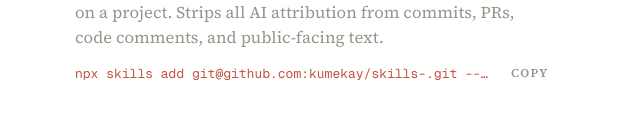
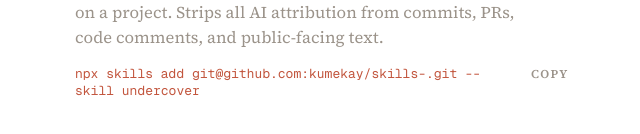
Before and after one commit to kumekay/skills-registry-, a website: page public/index.html in a window 1280 px wide. Shown: the part 410-544 px from the top of the page, without its empty margins (257-897 px from the left). Drawn offline with nearby package versions, Linux system fonts and the light colour scheme.

Commit message:
Wrap install commands instead of truncating with ellipsis

```diff
--- a/public/index.html
+++ b/public/index.html
@@ -111,7 +111,7 @@
 
     .install {
       display: flex;
-      align-items: center;
+      align-items: baseline;
       gap: 16px;
     }
 
@@ -119,10 +119,8 @@
       font-family: var(--mono);
       font-size: 13px;
       color: var(--accent);
-      white-space: nowrap;
-      overflow: hidden;
-      text-overflow: ellipsis;
-      max-width: 420px;
+      overflow-wrap: anywhere;
+      max-width: 440px;
     }
 
     .copy-btn {
```
